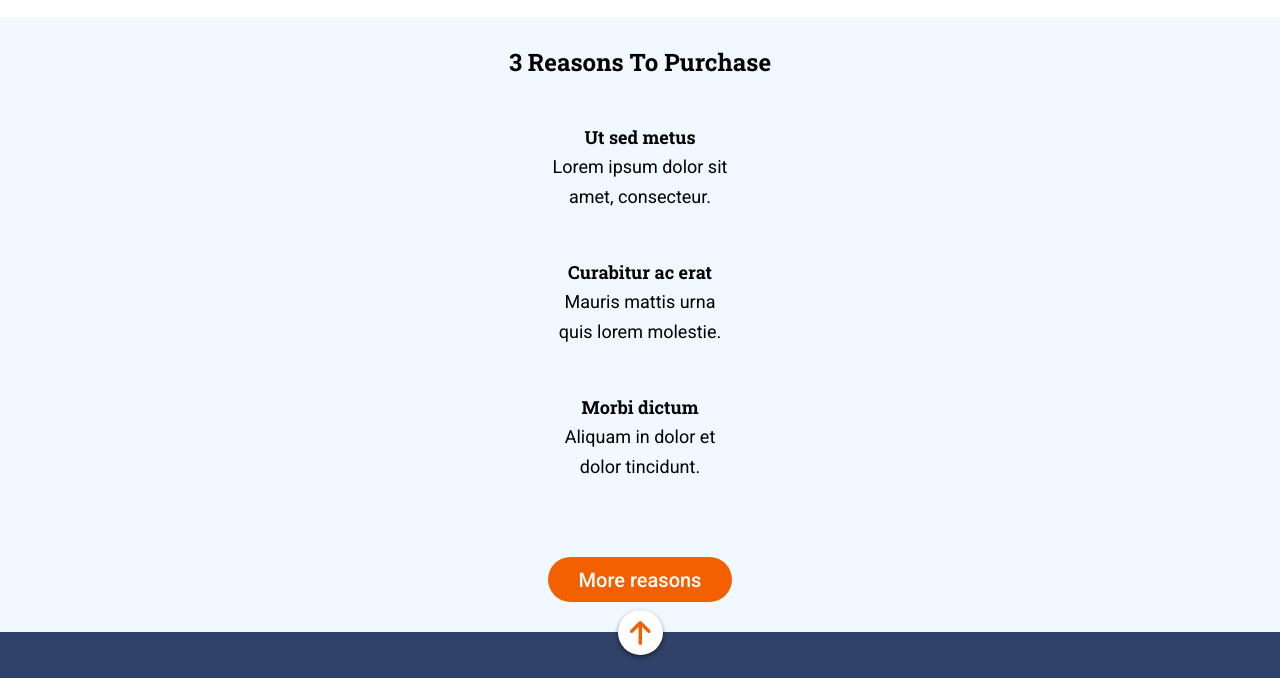
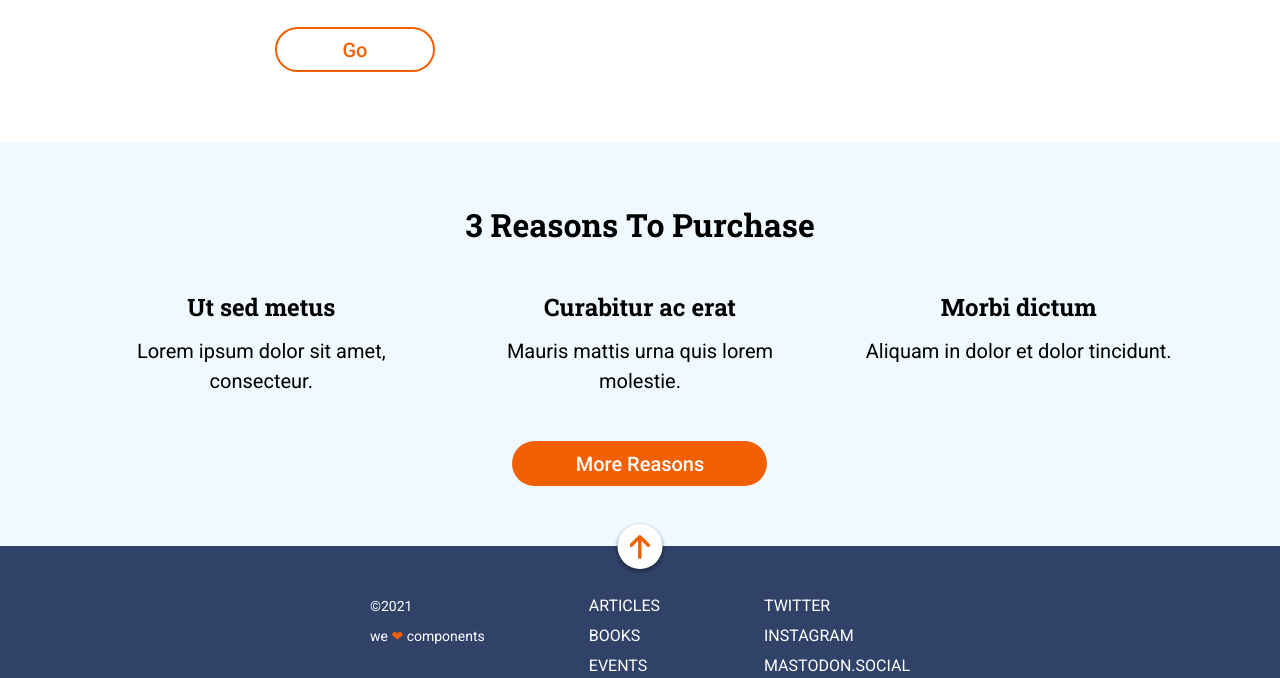
Before and after one commit to Adalab/modulo-1-evaluacion-final-GitTher, a website: page docs/index.html in a window 1280 px wide. Shown: the part 1038-1716 px from the top of the page. Drawn offline with Linux system fonts and the light colour scheme.

Commit message:
add desktop styles

```diff
--- a/src/scss/core/_mixins.scss
+++ b/src/scss/core/_mixins.scss
@@ -23,6 +23,10 @@
 
   @include tablet {
     font-size: 26px;
+    line-height: 45px;
+  }
+  @include desktop {
+    font-size: 32px;
     line-height: 45px;
   }
 }
--- a/src/scss/layout/_footer.scss
+++ b/src/scss/layout/_footer.scss
@@ -13,6 +13,10 @@
     padding: 45px 39px 45px 39px;
     align-items: flex-start;
     justify-content: space-between;
+  }
+
+  @include desktop {
+    padding: 45px 370px 45px 370px;
   }
 }
 
--- a/src/scss/layout/_header.scss
+++ b/src/scss/layout/_header.scss
@@ -41,6 +41,13 @@
       font-size: 80px;
       line-height: 106px;
     }
+
+    @include desktop {
+      font-size: 100px;
+      line-height: 132px;
+      margin-top: 35%;
+      width: 730px;
+    }
   }
 
   &__claim {
--- a/src/scss/layout/_page.scss
+++ b/src/scss/layout/_page.scss
@@ -10,6 +10,10 @@
     font-size: 14px;
     color: $color_light;
     line-height: 30px;
+
+    @include desktop {
+      font-size: 16px;
+    }
   }
 
   &__title {
@@ -32,10 +36,17 @@
 
   &__button {
     @include mainButton(solid 2px $color_primary, $color_white, $color_primary);
+    @include desktop {
+      width: 160px;
+    }
   }
 
   @include tablet {
     padding: 30px 39px 60px 39px;
+  }
+
+  @include desktop {
+    padding: 70px 275px 70px 275px;
   }
 }
 
@@ -104,6 +115,11 @@
     @include tablet {
       grid-row: 3/4;
     }
+    @include desktop {
+      text-transform: capitalize;
+      width: 255px;
+      justify-self: center;
+    }
   }
 
   @include tablet {
@@ -112,4 +128,9 @@
     column-gap: 27.7px;
     padding: 30px 40px 60px 40px;
   }
+
+  @include desktop {
+    column-gap: 26.2px;
+    padding: 60px 85px 60px 85px;
+  }
 }
```
Also changed, not shown: docs/assets/css/main.css.
